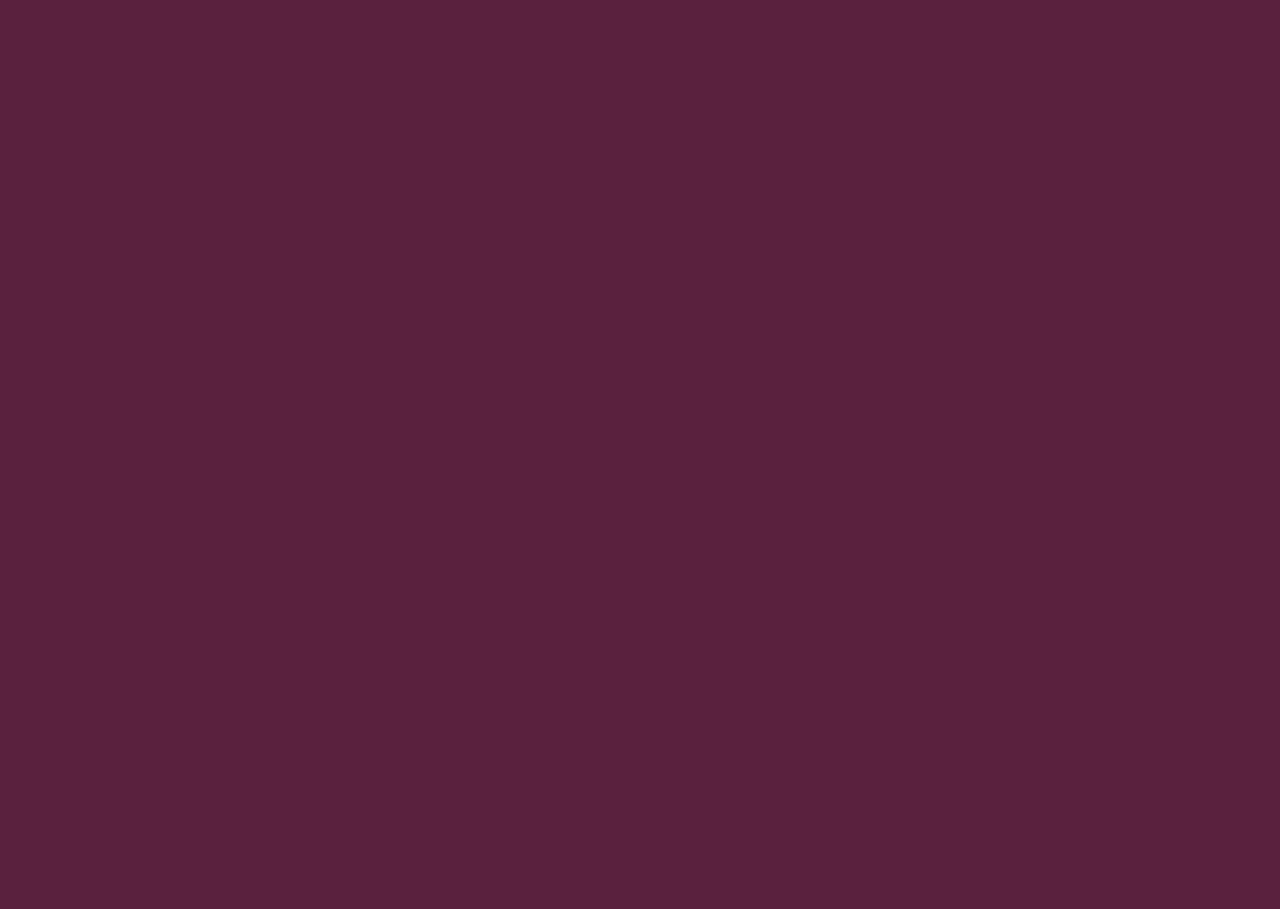
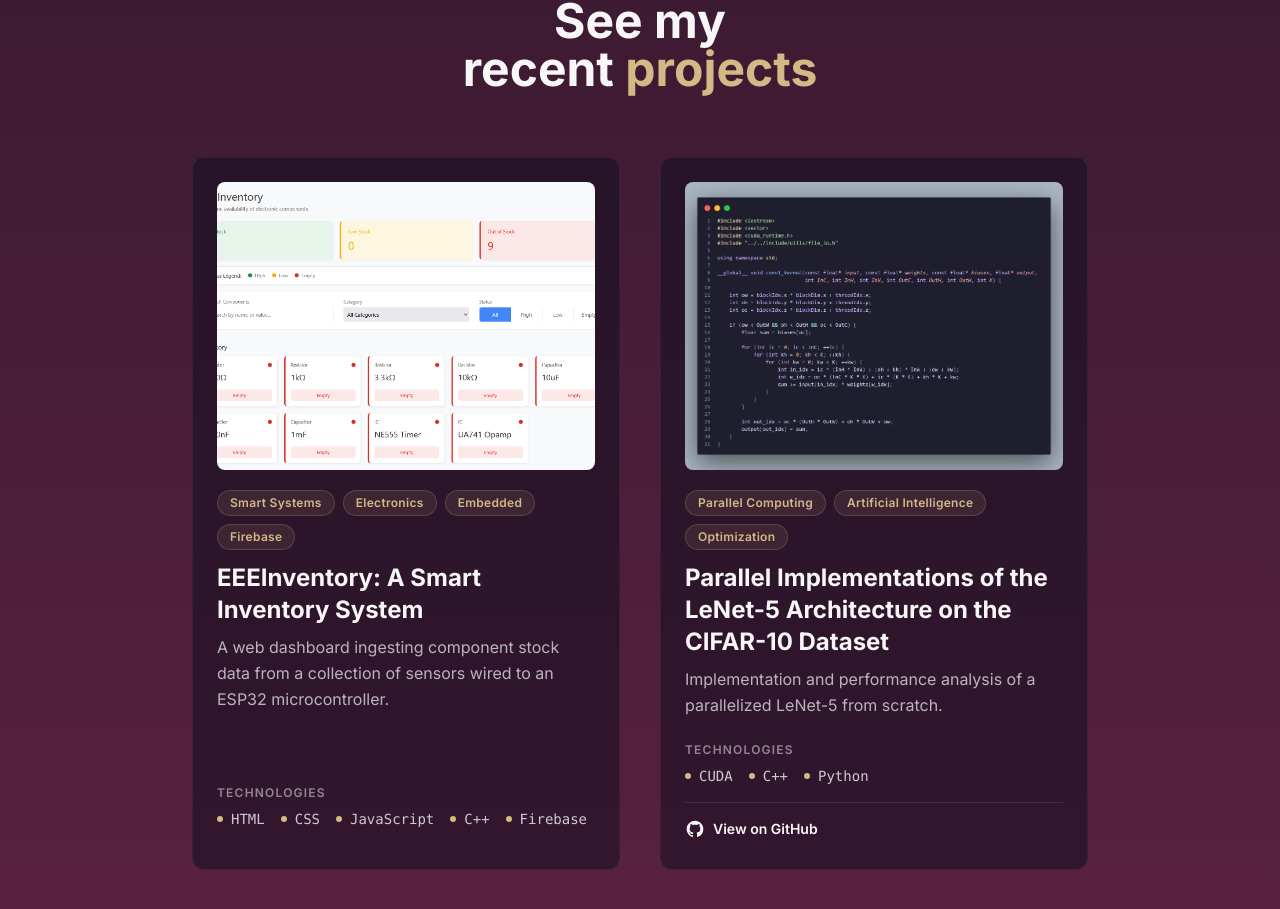
Before and after one commit to kurt-luis/portfolio, a Next.js app: page / in a window 1280 px wide. Shown: the part 1583-2492 px from the top of the page. Before the commit the page ends 1516 px from the top, so only its background shows below. Built offline with nearby package versions, Linux system fonts and the light colour scheme.

Commit message:
feat: add initial projects section, implement projects card, start with two projects in this section

```diff
--- a/components/Home/Home.tsx
+++ b/components/Home/Home.tsx
@@ -3,12 +3,14 @@ import React from "react";
 import Hero from "./Hero/Hero";
 import Services from "./Services/Services";
 import Resume from "./Resume/Resume";
+import Projects from "./Projects/Projects";
 
 const Home = () => {
     return (
       <div className="bg-gradient-to-b from-[#0d0d1f] to-[#5a213e] min-h-screen overflow-hidden">
         <Hero />
         <Resume />
+        <Projects />
       </div>
     );
 }
--- /dev/null
+++ b/components/Home/Projects/ProjectCard.tsx
@@ -0,0 +1,81 @@
+import React from 'react';
+import Image from 'next/image';
+
+type Props = {
+    title: string;
+    description: string;
+    imageUrl: string;
+    technologies: string[];
+    tags?: string[];
+    githubUrl?: string;
+}
+
+const ProjectCard = ({ title, description, imageUrl, technologies, tags, githubUrl }: Props) => {
+    return (
+        <div className="group flex flex-col bg-[#0d0d1f]/50 hover:bg-[#0d0d1f]/80 transition-all duration-300 rounded-xl p-4 sm:p-6 border border-white/5 h-full">
+            <div className="relative w-full h-56 sm:h-64 md:h-72 rounded-lg overflow-hidden mb-5 shrink-0">
+                <Image
+                    src={imageUrl}
+                    alt={title}
+                    fill
+                    sizes="(max-width: 768px) 100vw, (max-width: 1200px) 50vw, 33vw"
+                    className="object-cover group-hover:scale-105 transition-transform duration-500 ease-in-out"
+                />
+            </div>
+
+            <div className="flex flex-col flex-grow">
+                {tags && tags.length > 0 && (
+                    <div className="flex flex-wrap gap-2 mb-3">
+                        {tags.map((tag, index) => (
+                            <span
+                                key={index}
+                                className="px-3 py-1 rounded-full text-xs font-semibold bg-[#d4b886]/10 text-[#d4b886] border border-[#d4b886]/20 tracking-wide"
+                            >
+                                {tag}
+                            </span>
+                        ))}
+                    </div>
+                )}
+
+                <h1 className="text-xl sm:text-2xl font-bold text-[#f8f6f7] mb-2">
+                    {title}
+                </h1>
+                <p className="text-[#f8f6f7]/70 text-sm sm:text-base mb-6 line-clamp-3 leading-relaxed">
+                    {description}
+                </p>
+
+                <div className="mt-auto">
+                    <div className="mb-4">
+                        <h3 className="text-xs text-[#f8f6f7]/50 uppercase tracking-widest mb-2 font-semibold">
+                            Technologies
+                        </h3>
+                        <div className="flex flex-wrap gap-x-4 gap-y-1">
+                            {technologies.map((tech, index) => (
+                                <span key={index} className="text-sm font-mono text-[#f8f6f7]/80 flex items-center">
+                                    <span className="w-1.5 h-1.5 rounded-full bg-[#d4b886] mr-2"></span>
+                                    {tech}
+                                </span>
+                            ))}
+                        </div>
+                    </div>
+
+                    {githubUrl && (
+                        <a
+                            href={githubUrl}
+                            target="_blank"
+                            rel="noopener noreferrer"
+                            className="inline-flex items-center space-x-2 text-sm font-semibold text-[#f8f6f7] hover:text-[#d4b886] transition-colors duration-200 pt-4 border-t border-white/10 w-full"
+                        >
+                            <svg className="w-5 h-5" fill="currentColor" viewBox="0 0 24 24" aria-hidden="true">
+                                <path fillRule="evenodd" d="M12 2C6.477 2 2 6.484 2 12.017c0 4.425 2.865 8.18 6.839 9.504.5.092.682-.217.682-.483 0-.237-.008-.868-.013-1.703-2.782.605-3.369-1.343-3.369-1.343-.454-1.158-1.11-1.466-1.11-1.466-.908-.62.069-.608.069-.608 1.003.07 1.531 1.032 1.531 1.032.892 1.53 2.341 1.088 2.91.832.092-.647.35-1.088.636-1.338-2.22-.253-4.555-1.113-4.555-4.951 0-1.093.39-1.988 1.029-2.688-.103-.253-.446-1.272.098-2.65 0 0 .84-.27 2.75 1.026A9.564 9.564 0 0112 6.844c.85.004 1.705.115 2.504.337 1.909-1.296 2.747-1.027 2.747-1.027.546 1.379.202 2.398.1 2.651.64.7 1.028 1.595 1.028 2.688 0 3.848-2.339 4.695-4.566 4.943.359.309.678.92.678 1.855 0 1.338-.012 2.419-.012 2.747 0 .268.18.58.688.482A10.019 10.019 0 0022 12.017C22 6.484 17.522 2 12 2z" clipRule="evenodd" />
+                            </svg>
+                            <span>View on GitHub</span>
+                        </a>
+                    )}
+                </div>
+            </div>
+        </div>
+    )
+}
+
+export default ProjectCard;
--- /dev/null
+++ b/components/Home/Projects/Projects.tsx
@@ -0,0 +1,36 @@
+import React from 'react'
+import Image from 'next/image'
+import ProjectCard from './ProjectCard';
+
+const Projects = () => {
+  return (
+    <div className="pt-16 pb-16">
+        <h1 className="text-center text-2xl md:text-4xl xl:text-5xl font-bold text-[#f8f6f7]">
+            See my <br /> recent <span className="text-[#d4b886]"> projects </span>
+        </h1>
+        <div className="w-[70%] mx-auto grid grid-cols-1 md:grid-cols-2 gap-10 mt-16">
+            {/* First Project */}
+            <ProjectCard
+                title="EEEInventory: A Smart Inventory System"
+                description="A web dashboard ingesting component stock data from a collection of sensors wired to an ESP32 microcontroller."
+                imageUrl="/images/eeeinventory.png"
+                technologies={['HTML', 'CSS', 'JavaScript', 'C++', 'Firebase']}
+                tags={['Smart Systems', 'Electronics', 'Embedded', 'Firebase']}
+            />
+
+            {/* Second Project */}
+            <ProjectCard
+                title="Parallel Implementations of the LeNet-5 Architecture on the CIFAR-10 Dataset"
+                description="Implementation and performance analysis of a parallelized LeNet-5 from scratch."
+                imageUrl="/images/code.png"
+                technologies={['CUDA', 'C++', 'Python']}
+                tags={['Parallel Computing', 'Artificial Intelligence', 'Optimization']}
+                githubUrl="https://github.com/kurt-luis/parallel-lenet5"
+            />
+        </div>
+
+    </div>
+  )
+}
+
+export default Projects;
```
Also changed, not shown: public/images/code.png (added), public/images/eeeinventory.png (added).
